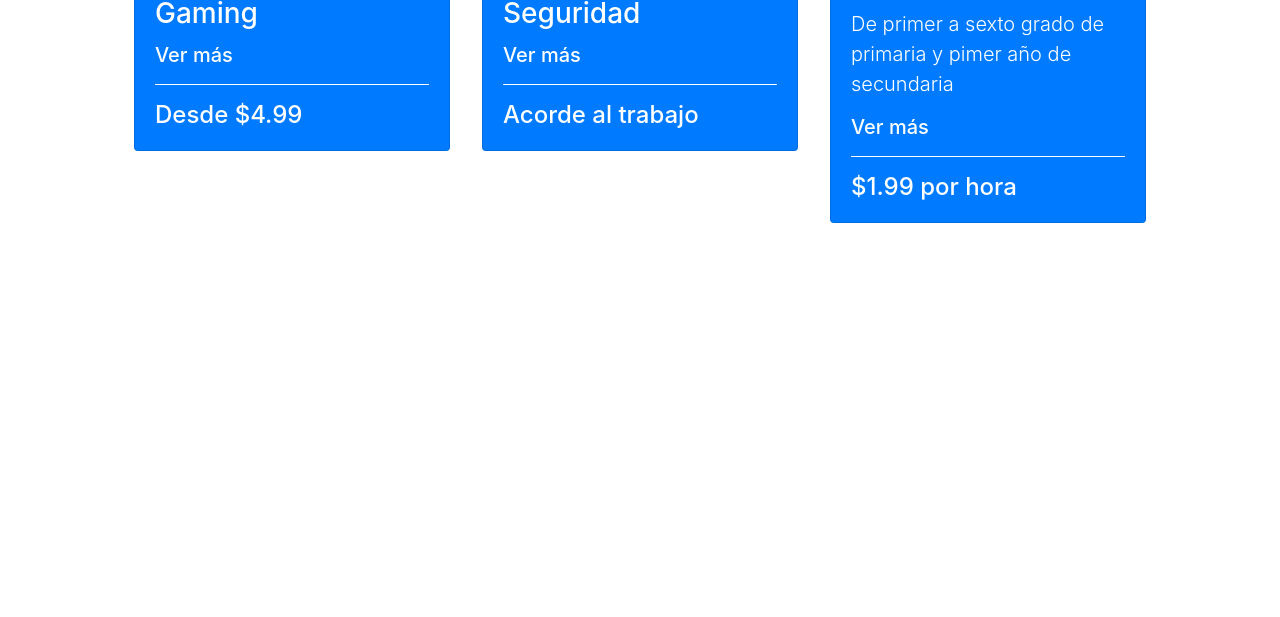
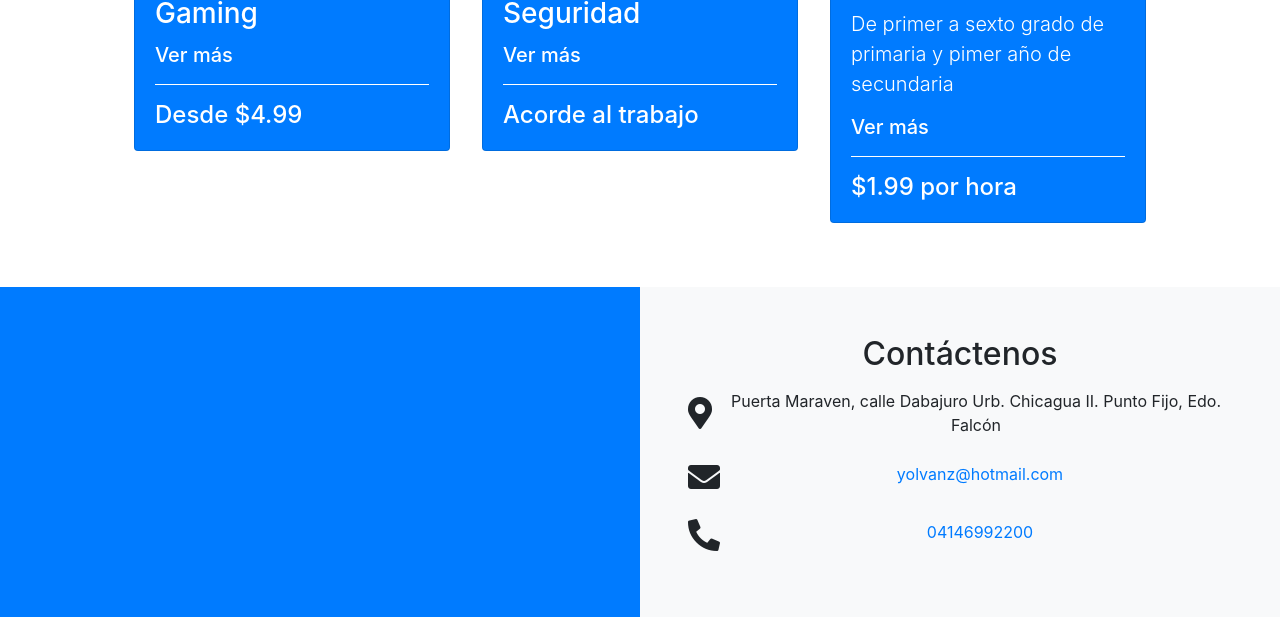
Before and after one commit to yolvangz/softwaresolutions-page, a plain HTML site: page index.html in a window 1280 px wide. Shown: the part 1119-1736 px from the top of the page. Before the commit the page ends 1406 px from the top, so only its background shows below. Drawn offline with nearby package versions, Linux system fonts and the light colour scheme.

Commit message:
Making Contact with-no-form Section's HTML

```diff
--- a/index.html
+++ b/index.html
@@ -155,7 +155,40 @@
             </div>
         </section>
         <!-- End Services -->
-
+        <section id="contacto" class="bg-light">
+            <div class="row row-cols-1 row-cols-md-2 mx-0">
+                <div class="col p-5 parallax bg-2 bg-primary"></div>
+                <div class="col p-5">
+                    <div class="text-md-center">
+                        <h2 class="mb-3">Contáctenos</h2>
+                        <div class="d-flex my-3">
+                            <span class="pt-2 mr-2">
+                                <i class="fas fa-map-marker-alt fa-2x"></i>
+                            </span>
+                            <p class="mb-0 align-self-center mx-md-auto">
+                                Puerta Maraven, calle Dabajuro Urb. Chicagua II. Punto Fijo, Edo. Falcón
+                            </p>
+                        </div>
+                        <div class="d-flex my-3">
+                            <span class="pt-2 mr-2">
+                                <i class="fas fa-envelope fa-2x"></i>
+                            </span>
+                            <p class="mb-0 align-self-center mx-md-auto">
+                                <a href="mailto:yolvanz@hotmail.com">yolvanz@hotmail.com</a>
+                            </p>
+                        </div>
+                        <div class="d-flex my-3">
+                            <span class="pt-2 mr-2">
+                                <i class="fas fa-phone-alt fa-2x"></i>
+                            </span>
+                            <p class="mb-0 align-self-center mx-md-auto">
+                                <a href="https://wa.me/+584146992200">04146992200</a>
+                            </p>
+                        </div>
+                    </div>
+                </div>
+            </div>
+        </section>
         <!-- SCRIPTS -->
         <script src="js/jquery.min.js" charset="utf-8"></script>
         <script src="js/popper.min.js" charset="utf-8"></script>
```
